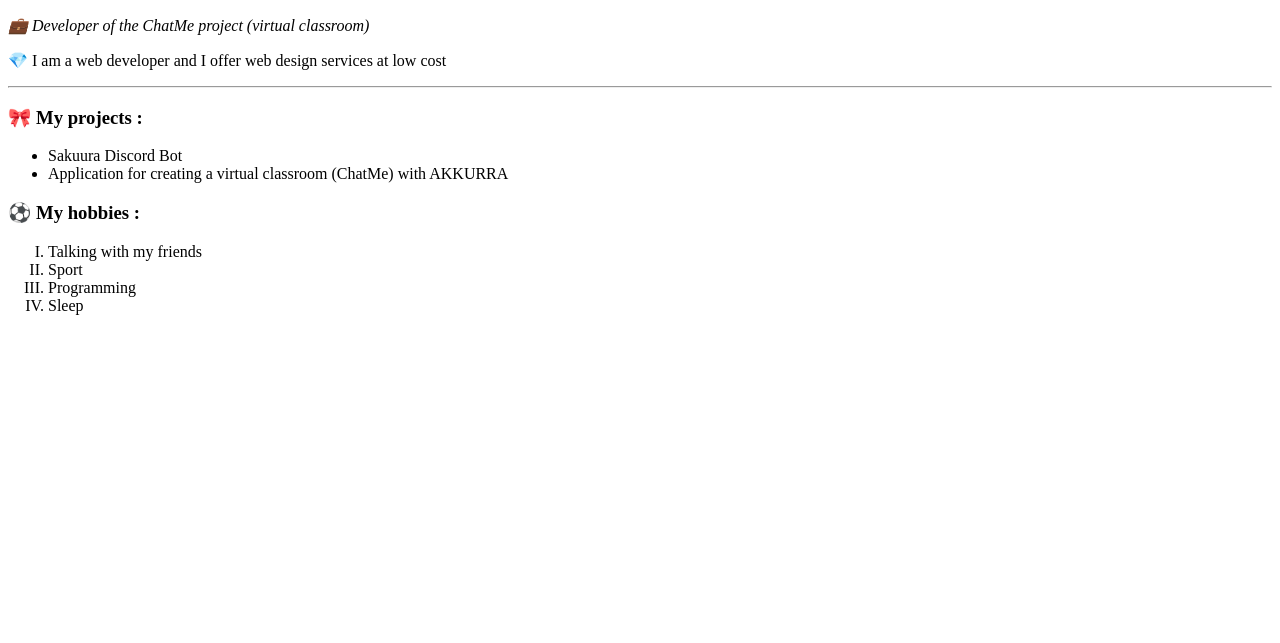
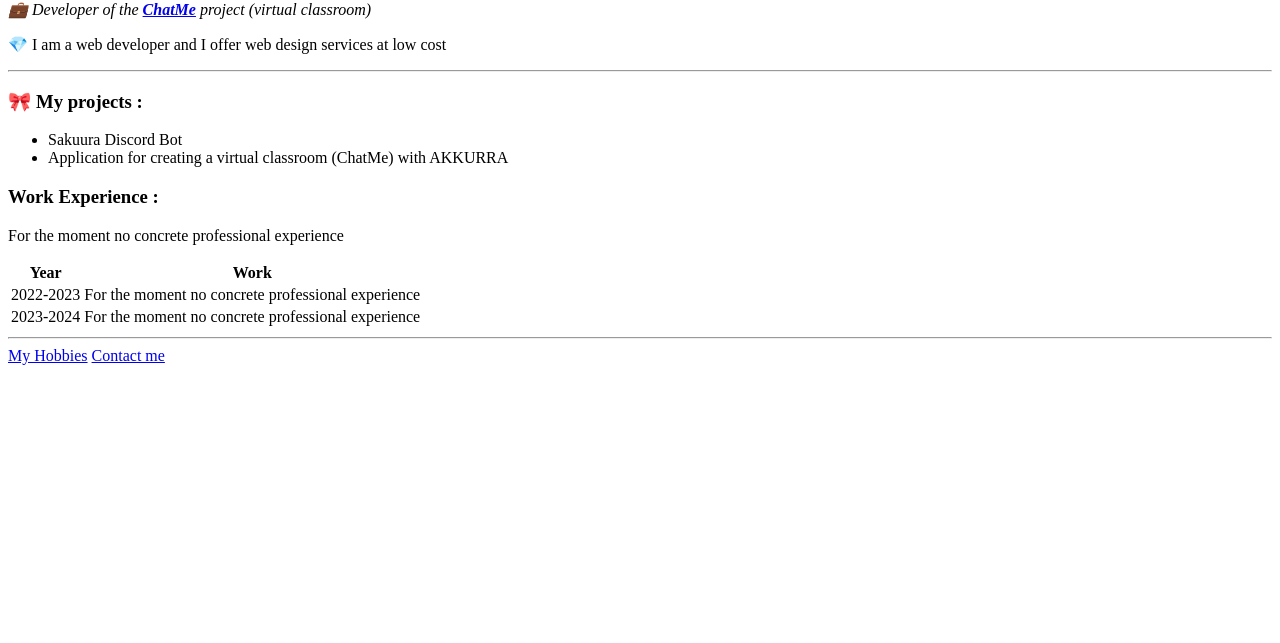
Before and after one commit to Pikachu14144/portfolio, a plain HTML site: page index.html in a window 1280 px wide. Shown: the part 157-800 px from the top of the page. Drawn offline with Linux system fonts and the light colour scheme.

Commit message:
Added multiple modification

```diff
--- a/index.html
+++ b/index.html
@@ -7,9 +7,9 @@
     <title>Pikachu's Portfolio</title>
 </head>
 <body>
-    <img src="img/photo.png" alt="Photo de profil portfolio">
+    <img src="img/photo.png" alt="photo de profil portfolio">
     <h1>👋 Hi, I'm Pikachu_</h1>
-    <p><em>💼 Developer of the ChatMe project (virtual classroom)</em></p>
+    <p><em>💼 Developer of the <strong><a href="https://www.youtube.com/watch?v=OjGKoT7d8PM">ChatMe</a></strong> project (virtual classroom)</em></p>
     <p>💎 I am a web developer and I offer web design services at low cost</p>
     <hr>
     <h3>🎀 My projects :</h3>
@@ -17,12 +17,28 @@
         <li>Sakuura Discord Bot</li>
         <li>Application for creating a virtual classroom (ChatMe) with AKKURRA</li>
     </ul>
-    <h3>⚽ My hobbies :</h3>
-    <ol type="I">
-        <li>Talking with my friends</li>
-        <li>Sport</li>
-        <li>Programming</li>
-        <li>Sleep</li>
-    </ol>
+    <h3>Work Experience :</h3>
+    <p>For the moment no concrete professional experience</p>
+    <table>
+        <thead>
+            <tr>
+                <th>Year</th>
+                <th>Work</th>
+            </tr>
+        </thead>
+        <tbody>
+        </tbody>
+        <tr>
+            <td>2022-2023</td>
+            <td>For the moment no concrete professional experience</td>
+        </tr>
+        <tr>
+            <td>2023-2024</td>
+            <td>For the moment no concrete professional experience</td>
+        </tr>
+    </table>
+    <hr>
+    <a href="hobbies.html">My Hobbies</a>
+    <a href="contact.html">Contact me</a>
 </body>
 </html>
```
Also changed, not shown: contact.html (added, +14 -0 lines), hobbies.html (added, +18 -0 lines), img/photo.png.
